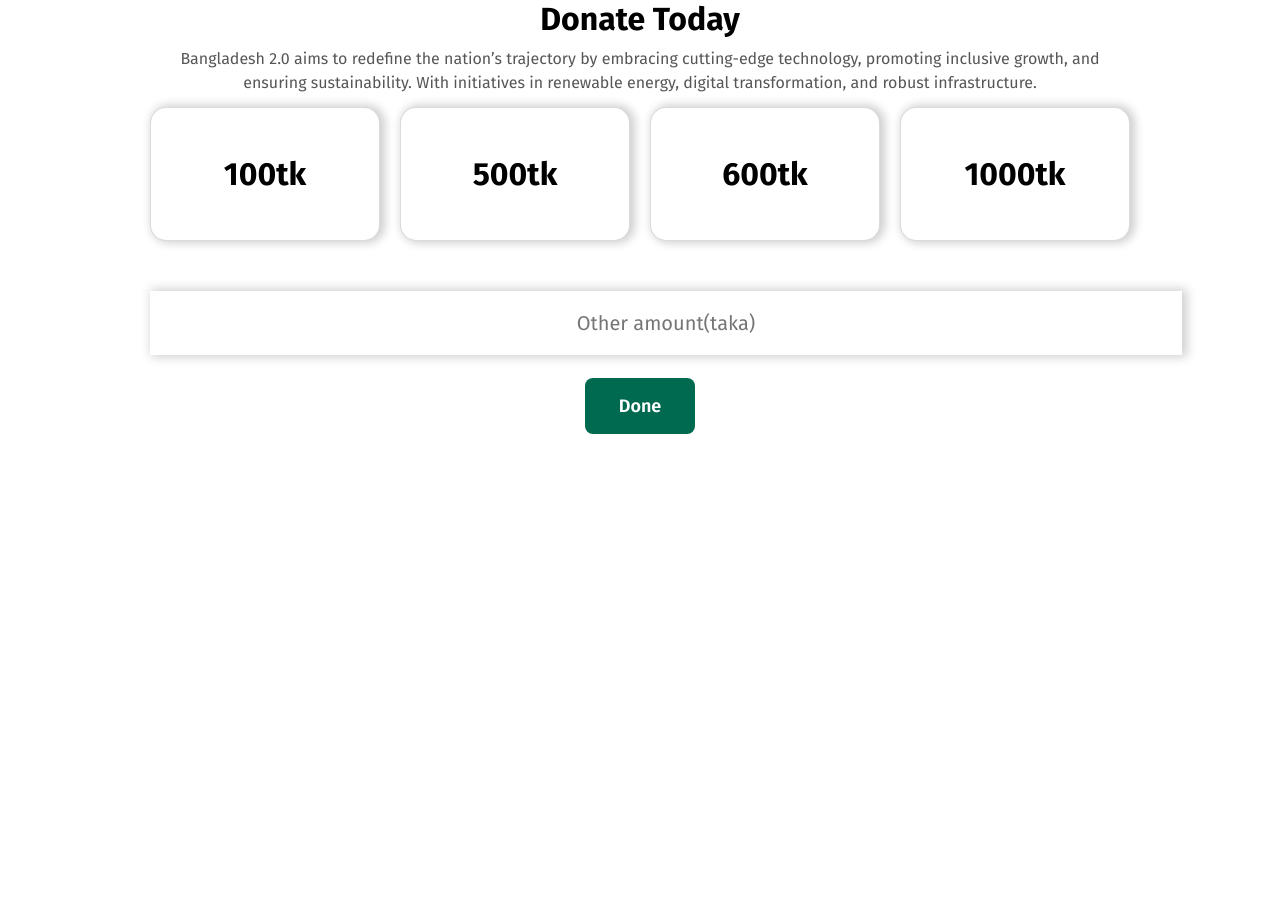
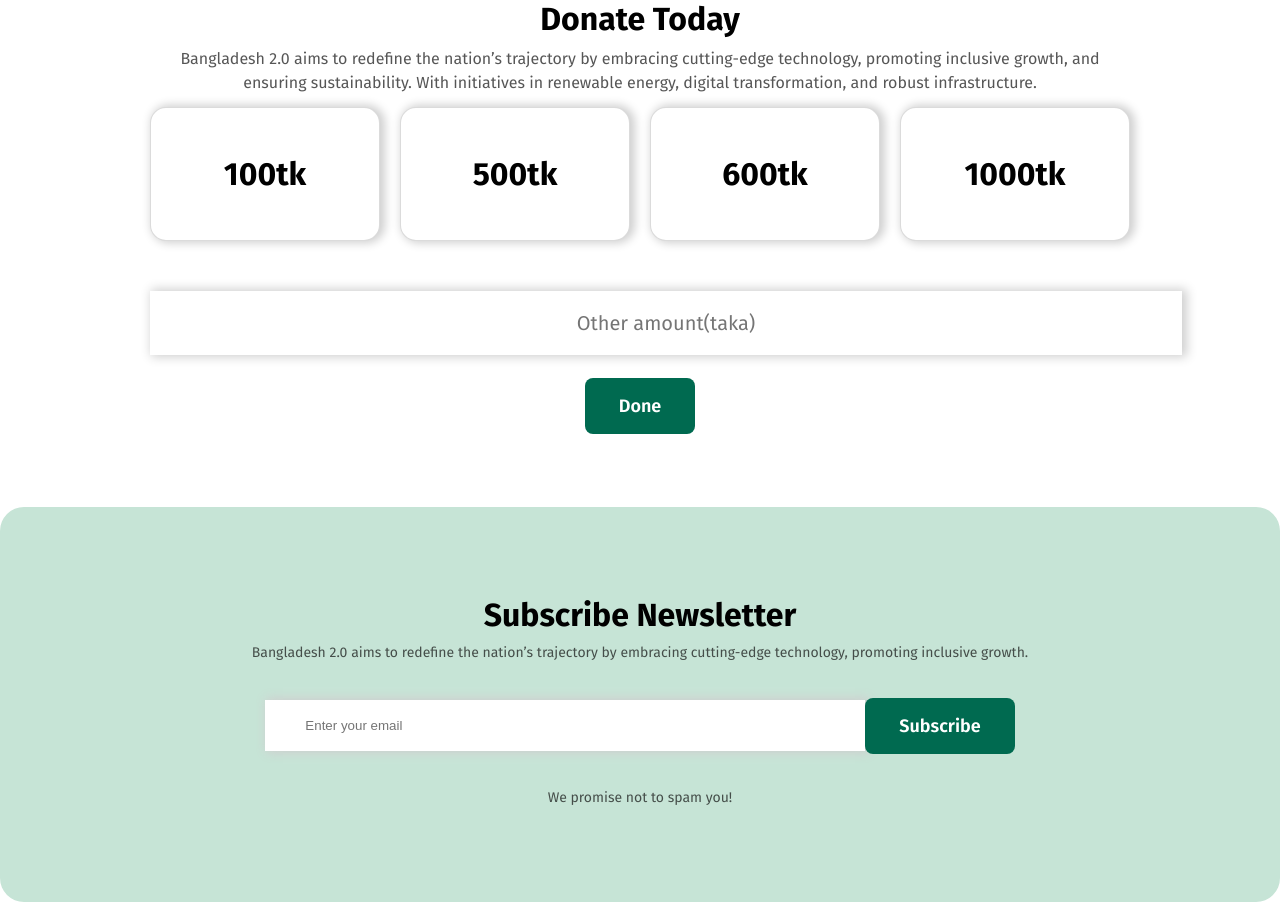
Before and after one commit to mashrurmahmud/Assignment-1, a plain HTML site: page index.html in a window 1280 px wide. Shown: the part 3763-4665 px from the top of the page. Before the commit the page ends 4270 px from the top, so only its background shows below. Drawn offline with Linux system fonts and the light colour scheme.

Commit message:
Fourth-commit

```diff
--- a/css/style.css
+++ b/css/style.css
@@ -352,4 +352,43 @@ input[type="text"]{
 
 .donate .explore{
     margin: 23px 0px;
+
 }
+
+input[type="email"]{
+    width: 600px;
+    padding: 18px 40px;
+    border: none;
+    box-shadow: 3px 0px 10px 2px rgba(207,207,207,1);
+    margin: 25px 0px;
+}
+
+.subscribe .input-container{
+    display: flex;
+    align-items: center;
+    justify-content: center;
+
+}
+
+.subscribe .explore{
+   border: none;
+   outline: none;
+   border-radius: none;
+}
+
+.subscribe .vision-content{
+    width: 1280px;
+    background: rgb(198, 228, 214);
+    border-radius: 24px;
+    margin: 0 auto;
+    height: 395px;
+
+}
+
+.subscribe .vision-container{
+    display: flex;
+    flex-direction: column;
+    justify-content: center;
+    align-items: center;
+    height: 100%;
+}
--- a/index.html
+++ b/index.html
@@ -221,8 +221,31 @@
 
 
 
+
     </main>
     <footer>
+        <section class="subscribe">
+            <div class="vision-content">
+               <div class="vision-container">
+                <h1 class="bangladesh text-center">Subscribe Newsletter</h1>
+                <p class="description text-center">Bangladesh 2.0 aims to redefine the nation’s trajectory by embracing cutting-edge technology, promoting inclusive growth.</p>
+                <div class="input-container">
+                    <div class="input-element-1">
+                        <input type="email" placeholder="Enter your email">
+                    </div>
+                    <div class="button-element">
+                        <button class="explore">Subscribe</button>
+                    </div>
+               </div>
+               <p class="description text-center">We promise not to spam you!</p>
+
+
+                </div>
+
+            </div>
+
+
+        </section>
 
     </footer>
 
```
